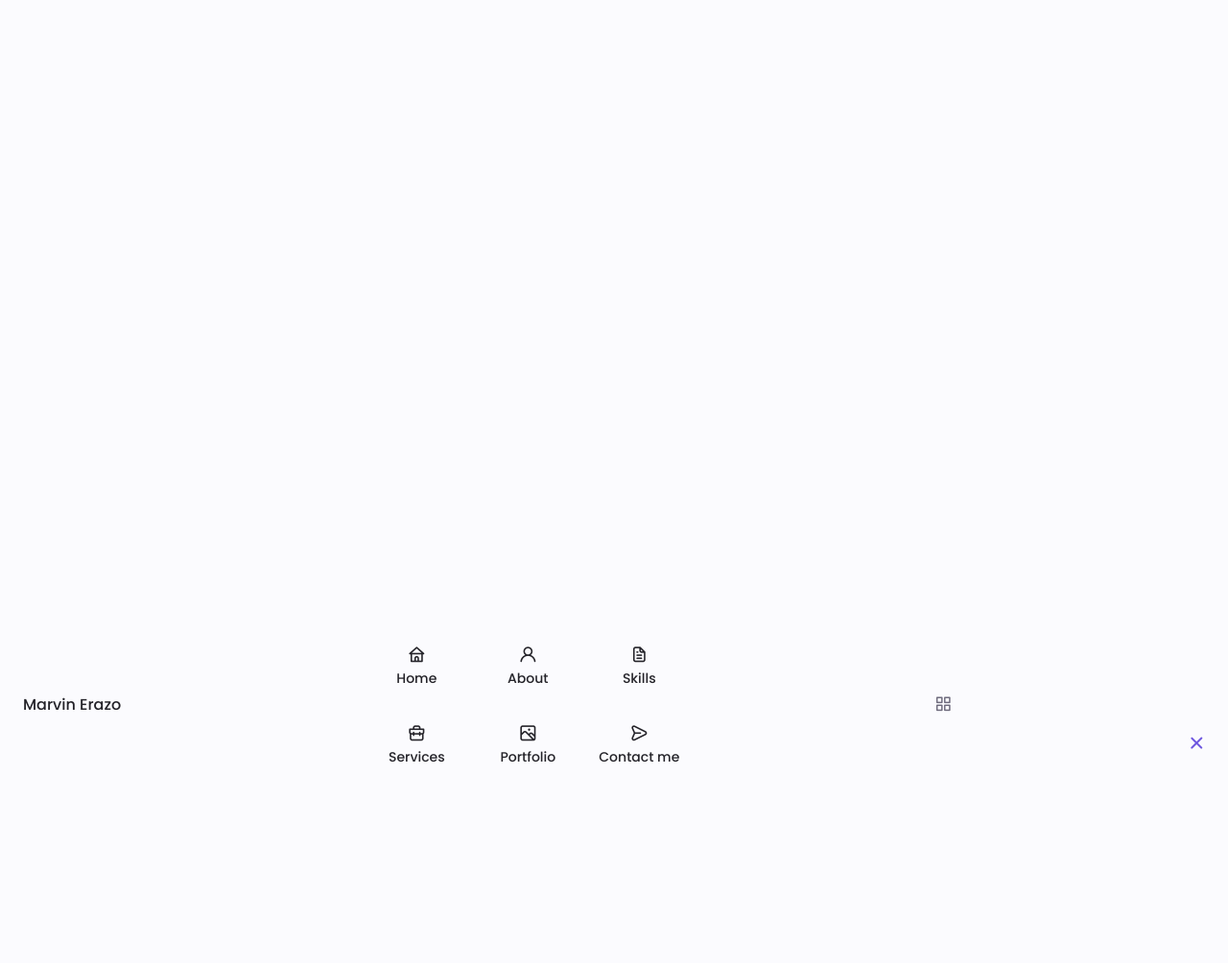
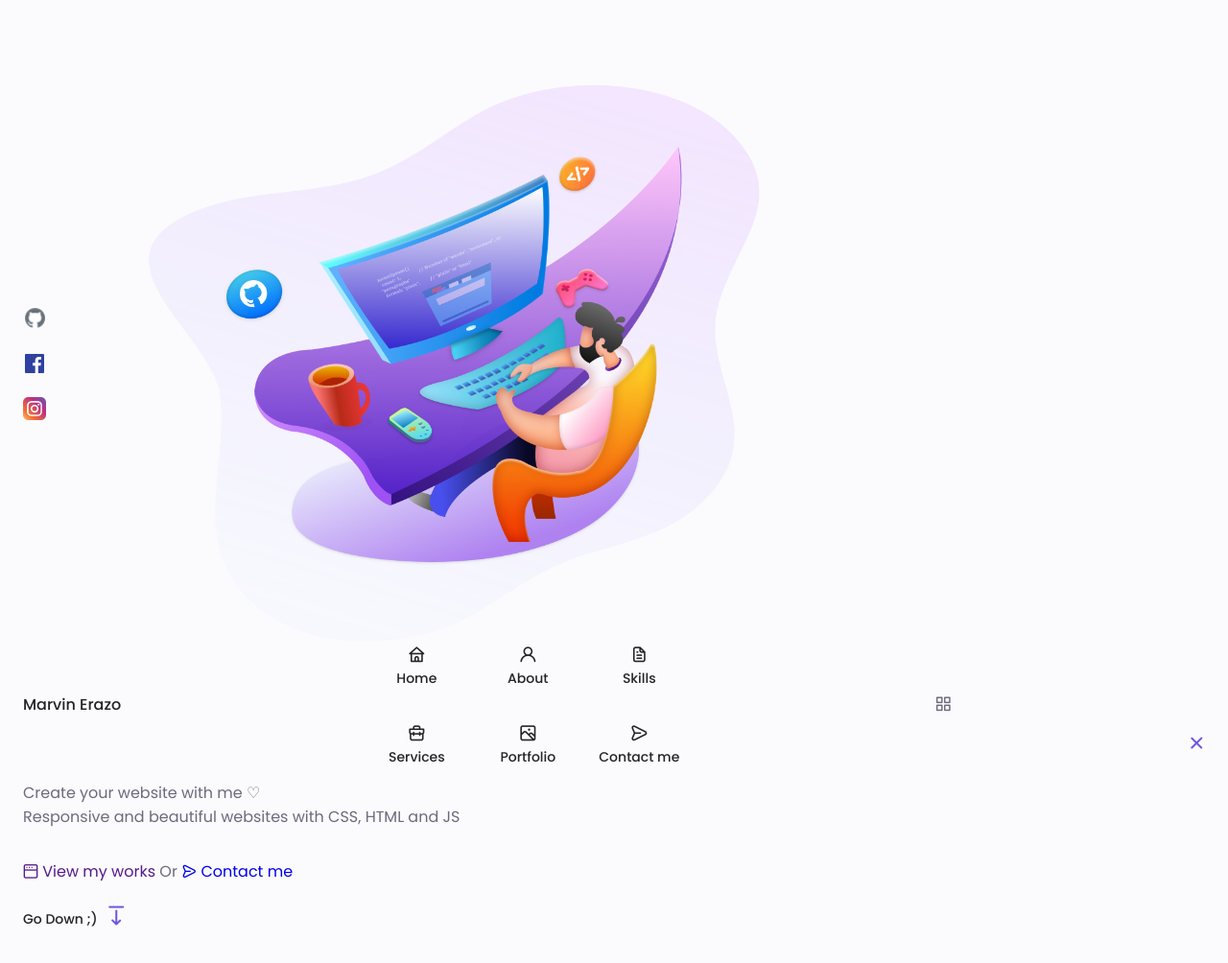
Before and after one commit to Marvin-Erazo/Portfolio-Website, a plain HTML site: page index.html in a window 1280 px wide. Shown: the top 1004 px of the page at 96% size. Before the commit the page ends 864 px from the top, so only its background shows below. Drawn offline with nearby package versions, Linux system fonts and the light colour scheme.

Commit message:
second commit

```diff
--- a/assets/css/styles.css
+++ b/assets/css/styles.css
@@ -240,7 +240,65 @@ img{
 
 
 /*==================== HOME ====================*/
+.home-container{
+    gap: 1rem;
+}
 
+.home-content{
+    grid-template-columns: .5fr 3fr;
+    padding-top: 3.5rem;
+    align-items: center;
+}
+
+.home-social{
+    display: grid;
+    grid-template-columns: max-content;
+    row-gap: 1rem;
+}
+
+
+.home-data{
+    grid-column: 1/3;
+}
+
+.home-title{
+    font-size: var(--big-font-size);
+}
+
+.home-subtitle{
+    font-size: var(--h3-font-size);
+    color: var(--text-color);
+    font-weight: var(--font-medium);
+    margin-bottom: var(--mb-0-75);
+}
+
+.home-description{
+    margin-bottom: var(--mb-2);
+}
+
+.home-scroll{
+    /*display: none;*/
+}
+
+.home-scroll-button{
+    color: var(--first-color);
+    transition: 3s;
+}
+
+.homr-scroll-button:hover{
+    transform: translateY(.25rem);
+}
+
+.home-scroll-name{
+    font-size: var(--small-font-size);
+    color: var(--title-color);
+    font-weight: var(--font-medium);
+    margin-right: var(--mb-0-25);
+}
+
+.home-scroll-arrow{
+    font-size: 1.5rem;
+}
 
 /*==================== BUTTONS ====================*/
 
--- a/index.html
+++ b/index.html
@@ -72,7 +72,52 @@
         <main class="main">
             <!--==================== HOME ====================-->
             <section class="home section" id="home">
+                <div class="home-container container grid">
+                    <div class="home-content grid">
+                        <div class="home-social">
+                            <a href="" target="_blank" class="home-social-icon">
+                                <img src="assets/img/github.png" width="25px" alt="">
+                            </a>
 
+                            <a href="" target="_blank" class="home-social-icon">
+                                <img src="assets/img/facebook.png"  alt="">
+                            </a>
+
+                            <a href="https://github.com/Marvin-Erazo" target="_blank" class="home-social-icon">
+                                <img src="assets/img/instagram.png" alt="">
+                            </a>
+                        </div>
+
+                        <div class="home-image">
+                            <img src="assets/img/perfil.png" alt="">
+                        </div>
+
+                        <div class="home-data">
+                            <h1 class="home-title">Marvin Erazo</h1>
+                            <h3 class="home-subtitle">Software Web Developer</h3>
+                            <p class="home-description">
+                                Create your website with me ♡ <br>
+                                Responsive and beautiful websites with  CSS, HTML and JS
+                            </p>
+
+                            <a href="" class="button button--felx">
+                                <i class="uil uil-window"></i> View my works
+                            </a>
+                            Or
+                            <a href="#contact" class="button button--felx">
+                                <i class="uil uil-message"></i> Contact me
+                            </a>
+
+                        </div>
+                    </div>
+
+                    <div class="home-scroll">
+                        <a href="#about" class="home-scroll-button button--flex">
+                            <span class="home-scroll-name">Go Down ;) </span>
+                            <i class="uil uil-arrow-from-top home-scroll-arrow"></i>
+                        </a>
+                    </div>
+                </div>
             </section>
 
             <!--==================== ABOUT ====================-->
```
Also changed, not shown: assets/img/facebook.png (added), assets/img/github.png (added), assets/img/instagram.png (added), assets/img/perfil.png (added).
